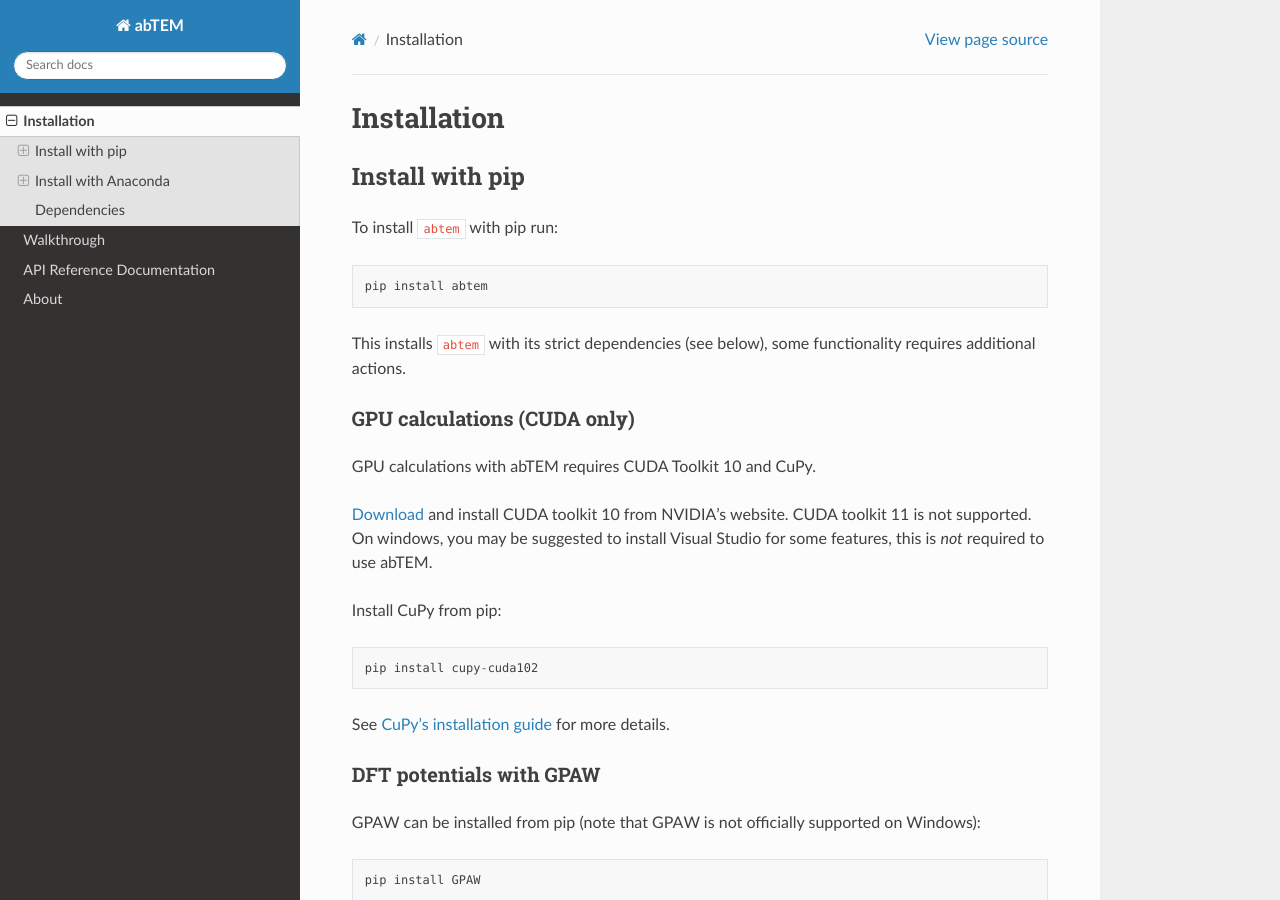
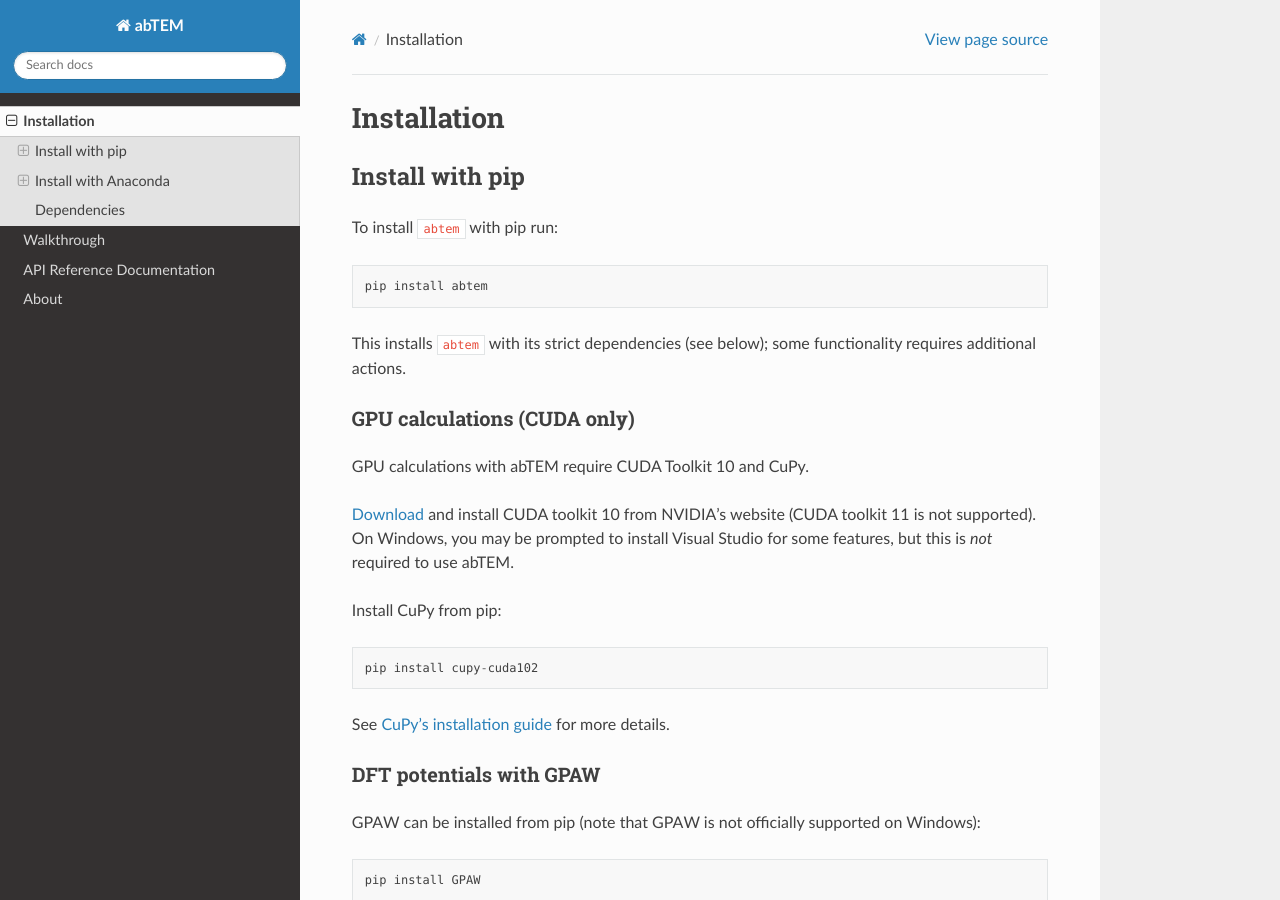
Before and after one commit to abTEM/abTEM, a Sphinx documentation site: the page built from docs/source/install.rst, in a window 1280 px wide and 900 px high. Built offline with Sphinx 7.4.7 and the Read the Docs theme 2.0.0, drawn with Linux system fonts in a browser that asks for light colours; pages that are not in the unit, such as notebooks, are missing from menus.

Commit message:
Copyedits.

```diff
--- a/docs/source/about.rst
+++ b/docs/source/about.rst
@@ -7,7 +7,7 @@
 
 How to cite abTEM
 -----------------
-If you use abTEM and its implemented methods in your research, we kindly ask that you cite the relevant related publications::
+If you use abTEM and its implemented methods in your research, we kindly ask that you cite the relevant publications::
 
 abTEM implementation (tentative reference)::
 
--- a/docs/source/install.rst
+++ b/docs/source/install.rst
@@ -7,13 +7,13 @@
 
     pip install abtem
 
-This installs ``abtem`` with its strict dependencies (see below), some functionality requires additional actions.
+This installs ``abtem`` with its strict dependencies (see below); some functionality requires additional actions.
 
 GPU calculations (CUDA only)
 ****************************
-GPU calculations with abTEM requires CUDA Toolkit 10 and CuPy.
+GPU calculations with abTEM require CUDA Toolkit 10 and CuPy.
 
-`Download <https://developer.nvidia.com/cuda-10.2-download-archive>`_ and install CUDA toolkit 10 from NVIDIA's website. CUDA toolkit 11 is not supported. On windows, you may be suggested to install Visual Studio for some features, this is *not* required to use abTEM.
+`Download <https://developer.nvidia.com/cuda-10.2-download-archive>`_ and install CUDA toolkit 10 from NVIDIA's website (CUDA toolkit 11 is not supported). On Windows, you may be prompted to install Visual Studio for some features, but this is *not* required to use abTEM.
 
 Install CuPy from pip::
 
```
